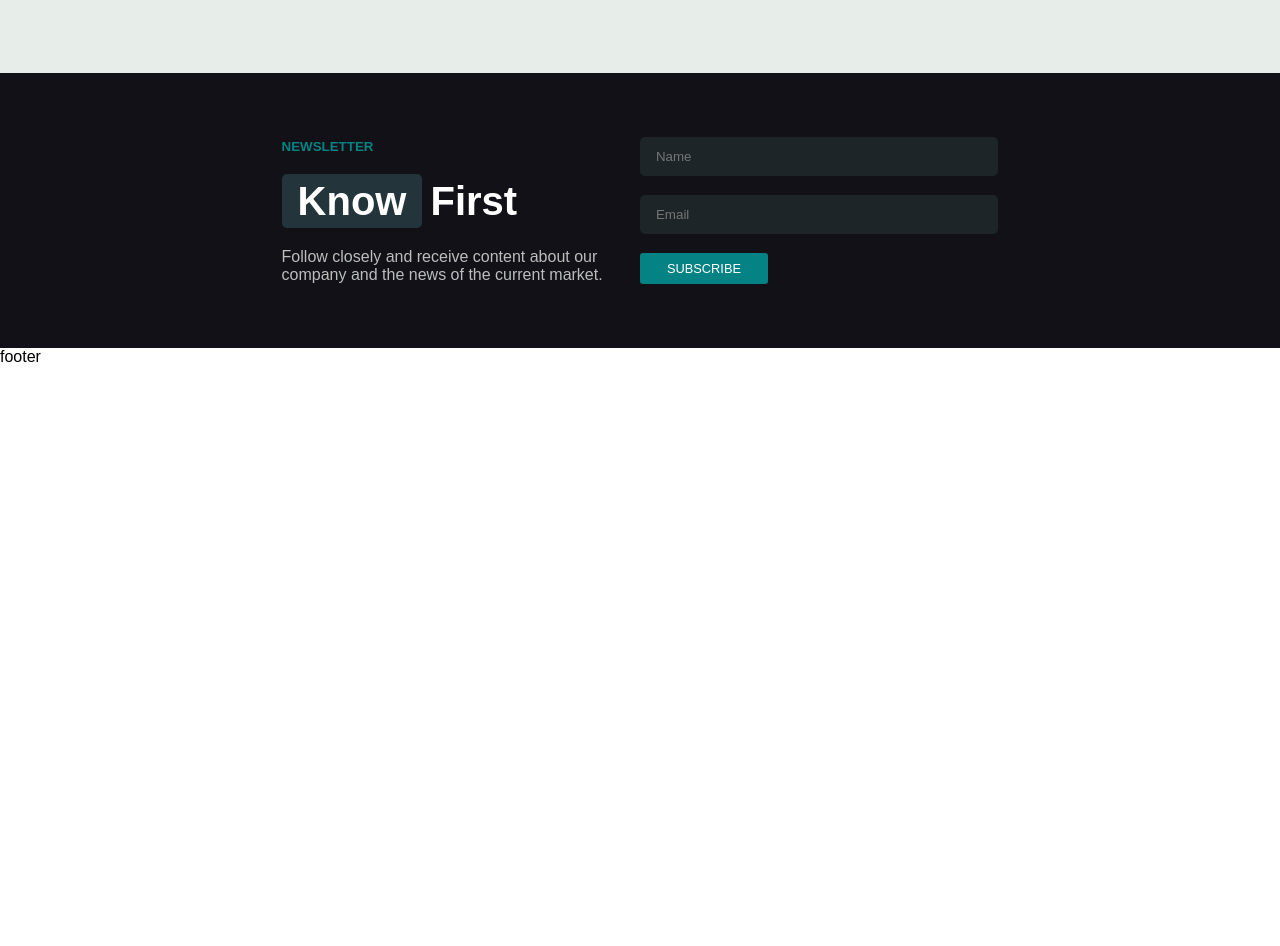
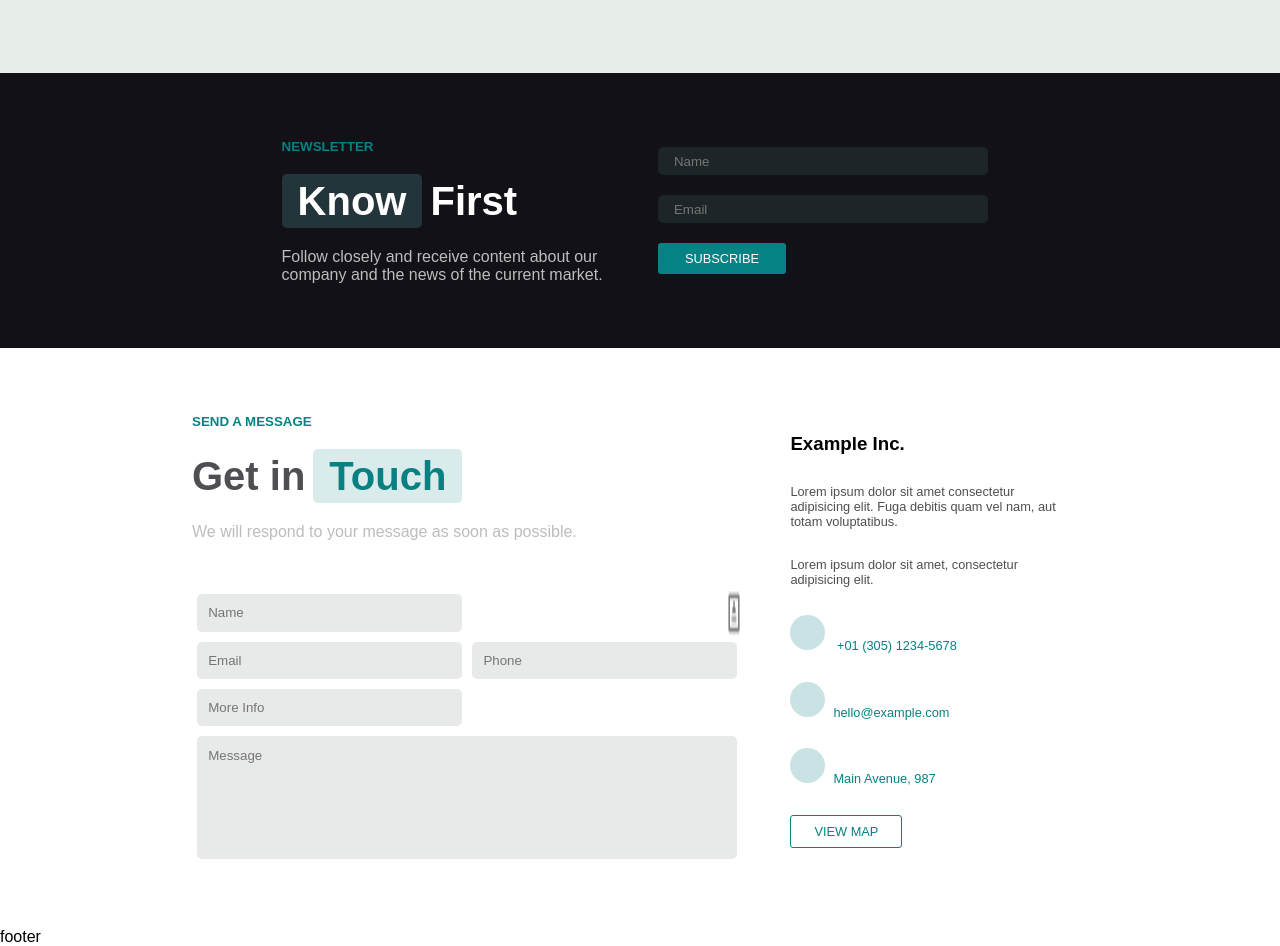
Before and after one commit to BagliettoAron/proj-html-vuejs, a Vue app: page / in a window 1280 px wide. Shown: the part 4020-4966 px from the top of the page. Before the commit the page ends 4386 px from the top, so only its background shows below. Built offline with nearby package versions, Linux system fonts and the light colour scheme.

Commit message:
WIP: Get in Touch section

```diff
--- a/src/components/AppMain.vue
+++ b/src/components/AppMain.vue
@@ -24,6 +24,10 @@
     <AppSection6 />
     <!-- / KNOW FIRST SECTION -->
 
+    <!-- GET IN TOUCH SECTION -->
+    <AppSection7 />
+    <!-- GET IN TOUCH SECTION -->
+
   </div>
 </template>
 
@@ -34,6 +38,7 @@ import AppSection3 from "./main-components/AppSection3.vue";
 import AppSection4 from "./main-components/AppSection4.vue";
 import AppSection5 from "./main-components/AppSection5.vue";
 import AppSection6 from "./main-components/AppSection6.vue";
+import AppSection7 from "./main-components/AppSection7.vue";
 
 
 export default {
@@ -44,7 +49,9 @@ export default {
     AppSection3,
     AppSection4,
     AppSection5,
-    AppSection6
+    AppSection6,
+    AppSection7
+
 
 
 
--- a/src/components/main-components/AppSection4.vue
+++ b/src/components/main-components/AppSection4.vue
@@ -54,7 +54,7 @@
           temporibus reiciendis voluptates et id sint.
         </p>
         <div class="authorAndIcon">
-          <h4>T.Johnson</h4>
+          <h4>T. Johnson</h4>
           <i class="fas fa-quote-right"></i>
         </div>
       </div>
--- a/src/components/main-components/AppSection6.vue
+++ b/src/components/main-components/AppSection6.vue
@@ -77,11 +77,12 @@ export default {
       display: flex;
       flex-direction: column;
       justify-content: space-between;
+      margin-left: 1rem;
 
       input{
           background-color: $excellence-card-background;
-          height: calc(100% / 3 - 10px);
-          margin: 10 auto;
+          height: calc(100% / 3 - 20px);
+          margin: 10px;
           border: none;
           padding-left: 1rem;
           border-radius: 5px;
@@ -90,6 +91,7 @@ export default {
       button{
           @include button--solid();
           width: 8rem;
+          margin: 10px;
       }
   }
 
--- /dev/null
+++ b/src/components/main-components/AppSection7.vue
@@ -0,0 +1,168 @@
+<template>
+  <section class="getInTouch">
+    <div class="big-container">
+      <div class="content">
+        <div class="left-side">
+          <div class="title-section">
+            <small>send a message</small>
+            <h2>
+              <span class="grey-title">Get in</span>
+              <span class="highlight-title">Touch</span>
+            </h2>
+            <div class="text-and-button">
+              <p class="grey-text">
+                We will respond to your message as soon as possible.
+              </p>
+            </div>
+          </div>
+
+          <div class="form-sectionTop">
+            <!-- FIXME -->
+
+            <input class="inputName" type="text" placeholder="Name" />
+            <img
+              class="nameSymbol"
+              src="../../assets/img/image (1).png"
+              alt=""
+            />
+            <input type="email" placeholder="Email" />
+            <input type="number" placeholder="Phone" />
+            <input type="text" placeholder="More Info" />
+          </div>
+          <div class="form-sectionBottom">
+            <input type="text" placeholder="Message" />
+          </div>
+        </div>
+
+        <div class="right-side">
+          <h3>Example Inc.</h3>
+          <p>
+            Lorem ipsum dolor sit amet consectetur adipisicing elit. Fuga
+            debitis quam vel nam, aut totam voluptatibus.
+          </p>
+          <p>Lorem ipsum dolor sit amet, consectetur adipisicing elit.</p>
+          <span><i class="fas fa-phone"></i> +01 (305) 1234-5678</span>
+          <span><i class="fas fa-envelope"></i>hello@example.com</span>
+          <span><i class="fas fa-map-marker-alt"></i>Main Avenue, 987</span>
+          <button>view map</button>
+        </div>
+      </div>
+    </div>
+  </section>
+</template>
+
+<script>
+export default {
+  name: "AppSection7",
+};
+</script>
+
+<style lang="scss" scoped>
+@import "../../style/common.scss";
+@import "../../style/variables.scss";
+@import "../../style/mixin.scss";
+
+.getInTouch {
+  width: 100%;
+  padding: 4rem 0;
+
+  .content {
+    display: flex;
+
+    .left-side {
+      width: 65%;
+      padding-right: 2rem;
+      small {
+        @include smallTitle();
+      }
+
+      h2 {
+        @include h2SubTitle();
+        padding: 1.5rem 0rem;
+      }
+
+      .highlight-title {
+        @include highLightTitle();
+      }
+
+      .grey-title {
+        color: $grey-title-color;
+        margin-right: 0.5rem;
+      }
+
+      .form-sectionTop {
+        display: flex;
+        flex-wrap: wrap;
+        justify-content: space-between;
+        padding-top: 3rem;
+
+        input {
+          width: calc(100% / 2 - 10px);
+          margin: 5px;
+          border: none;
+          background-color: $form-bg-color;
+          padding: 0.7rem;
+          border-radius: 5px;
+        }
+      }
+
+      .form-sectionBottom {
+        input {
+          width: calc(100% - 10px);
+          margin: 5px;
+          border: none;
+          background-color: $form-bg-color;
+          padding: 0.7rem 0 6rem 0.7rem;
+          border-radius: 5px;
+        }
+
+        .inputName {
+          position: relative;
+        }
+
+        .nameSymbol {
+          position: absolute;
+        }
+      }
+    }
+
+    .right-side {
+      width: 35%;
+      padding: 1rem;
+      display: flex;
+      flex-direction: column;
+      justify-content: space-between;
+      margin-top: 5px;
+
+
+      i {
+        width: 35px;
+        height: 35px;
+        border-radius: 50%;
+        text-align: center;
+        line-height: 35px;
+        background-color: $highlight-title-background;
+        color: $highlight-title-color;
+        display: inline-block;
+        margin-right: .5rem
+      }
+
+      span{
+          font-size: .8rem;
+          color: $button-solid-color;
+      }
+
+      p{
+          font-size: .8rem;
+          color: $grey-title-color;
+      }
+
+      button{
+          @include button--empty();
+          width: 7rem;
+          color: $button-solid-color;
+      }
+    }
+  }
+}
+</style>
--- a/src/style/variables.scss
+++ b/src/style/variables.scss
@@ -15,6 +15,7 @@ $quote-right-icon-color:#4347475e;
 $latestNews-section-background:#e7eee9;
 $score-numbers-color:#52babb;
 $excellence-background:#111117;
+$form-bg-color:#bcbdbd56;
 
 .grey-text{
     color: #bcbdbd;
```
